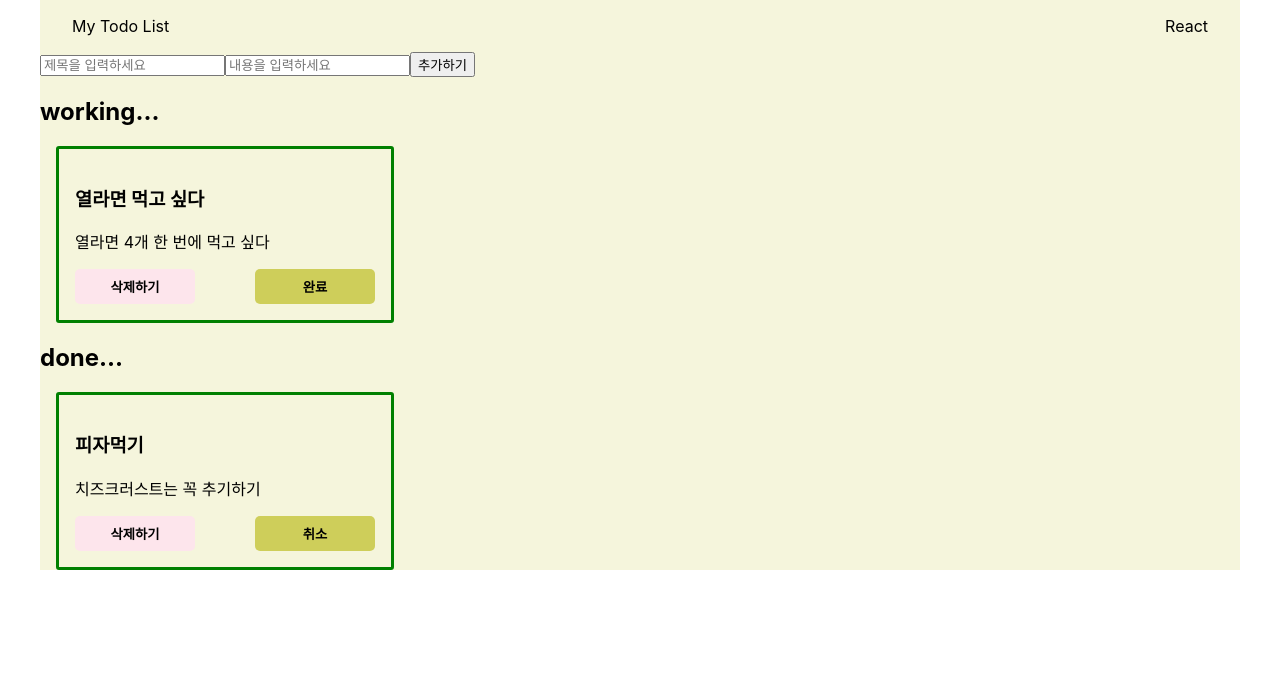
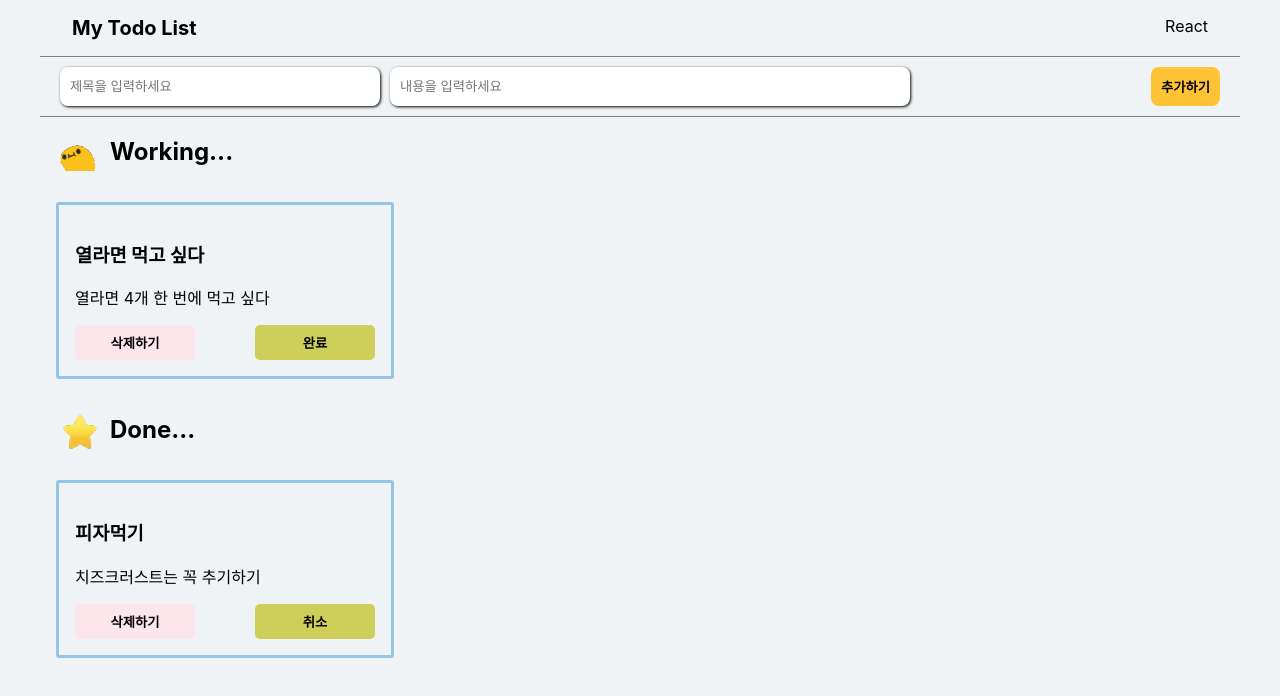
Before and after one commit to Banana-Master/REST-TODO, a React (Create React App) app: page / in a window 1280 px wide. Shown: the top 696 px of the page. Built offline with nearby package versions, Linux system fonts and the light colour scheme.

Commit message:
[수정] Home css 수정

```diff
--- a/src/App.css
+++ b/src/App.css
@@ -1,3 +1,7 @@
+body {
+  background: #eff3f5;
+}
+
 .App {
   text-align: center;
 }
--- a/src/components/InputForm.jsx
+++ b/src/components/InputForm.jsx
@@ -1,36 +1,74 @@
-import React, { useState } from 'react';
-import { useDispatch } from 'react-redux';
-import { addTodo } from '../redux/modules/todos';
-import { v4 as uuid } from 'uuid';
+import React, { useState } from "react";
+import { useDispatch } from "react-redux";
+import { addTodo } from "../redux/modules/todos";
+import { v4 as uuid } from "uuid";
+import { styled } from "styled-components";
 
 function InputForm() {
-  const [title, setTitle] = useState('');
-  const [content, setContent] = useState('');
+  const [title, setTitle] = useState("");
+  const [content, setContent] = useState("");
 
   const dispatch = useDispatch();
 
   const handleClick = () => {
     const todo = { id: uuid(), title, content, isDone: false };
     dispatch(addTodo(todo));
-    setTitle('');
-    setContent('');
+    setTitle("");
+    setContent("");
   };
 
   return (
-    <div>
-      <input
+    <InputsDiv>
+      <div style={{
+        display: 'flex',
+        flexWrap: 'nowrap'
+    }}>
+        <Input
           value={title}
-        placeholder='제목을 입력하세요'
+          placeholder="제목을 입력하세요"
           onChange={(event) => setTitle(event.target.value)}
         />
-      <input
+        <Input
+          style={{width: '500px'}}
           value={content}
-        placeholder='내용을 입력하세요'
+          placeholder="내용을 입력하세요"
           onChange={(event) => setContent(event.target.value)}
         />
-      <button onClick={handleClick}>추가하기</button>
       </div>
+
+      <InputButton onClick={handleClick}>추가하기</InputButton>
+    </InputsDiv>
   );
 }
 
 export default InputForm;
+
+const InputsDiv = styled.div`
+  border-top: 1px solid gray;
+  border-bottom: 1px solid gray;
+  padding: 10px 20px;
+  display: flex;
+  justify-content: space-between;
+  flex-wrap: nowrap;
+`;
+const InputButton = styled.button`
+  background-color: #ffc436;
+  border: none;
+  padding: 10px;
+  border-radius: 8px;
+  font-weight: 600;
+  white-space: nowrap;
+`;
+
+const Input = styled.input`
+  padding: 10px;
+  border: none;
+  border-radius: 8px;
+  margin-right: 10px;
+  width: 300px;
+  box-shadow: 1px 1px 3px black;
+  &:focus {
+    outline: none;
+    box-shadow: 1px 1px 3px #d89803;
+  }
+`;
--- a/src/components/Todo.jsx
+++ b/src/components/Todo.jsx
@@ -41,7 +41,15 @@ const TodoContent = ({ title, content, todo }) => {
       <Title onClick={() => navigate(`detail/${todo.id}`, { state: todo })}>
         {title}
       </Title>
-      <p>{content}</p>
+      <p
+        style={{
+          overflow: "hidden",
+          whiteSpace: "nowrap",
+          textOverflow: "ellipsis",
+        }}
+      >
+        {content}
+      </p>
     </>
   );
 };
@@ -49,7 +57,7 @@ const TodoContent = ({ title, content, todo }) => {
 export default Todo;
 
 const TodoBox = styled.div`
-  border: 3px solid green;
+  border: 3px solid #93c6e6;
   border-radius: 3px;
   margin: 1rem;
   padding: 1rem;
@@ -73,6 +81,9 @@ const Button = styled.button`
 `;
 
 const Title = styled.h3`
+  overflow: hidden;
+  white-space: nowrap;
+  text-overflow: ellipsis;
   cursor: pointer;
   &:hover {
     text-decoration: underline;
--- a/src/components/Todos.jsx
+++ b/src/components/Todos.jsx
@@ -1,30 +1,62 @@
-import React from 'react';
-import { useSelector } from 'react-redux';
-import { useNavigate } from 'react-router-dom';
-import Todo from './Todo';
+import React from "react";
+import { useSelector } from "react-redux";
+import { useNavigate } from "react-router-dom";
+import Todo from "./Todo";
+import star from "../image/star.gif";
+import jelly from "../image/jelly.gif";
+import { styled } from "styled-components";
 
 function Todos() {
   const todos = useSelector((state) => state.todos);
 
   return (
     <div>
-      <h2>working...</h2>
+      <H2Tag>
+        <Image src={jelly} alt="젤리" />
+        <h2>Working...</h2>
+      </H2Tag>
+      <TodoList>
         {todos
           .filter((todo) => !todo.isDone)
           .map((todo) => (
             <Todo key={todo.id} todo={todo} />
           ))}
-      <h2>done...</h2>
+      </TodoList>
+
+      <H2Tag>
+        <Image src={star} alt="별" />
+        <h2>Done...</h2>
+      </H2Tag>
+      <TodoList>
         {todos
           .filter((todo) => todo.isDone)
           .map((todo) => (
             <Todo key={todo.id} todo={todo} />
           ))}
+      </TodoList>
     </div>
   );
 }
 
 export default Todos;
+
+const H2Tag = styled.div`
+  display: flex;
+  align-items: center;
+  margin-left: 20px;
+`;
+
+const Image = styled.img`
+  width: 40px;
+  height: 40px;
+  margin-right: 10px;
+`;
+
+const TodoList = styled.div`
+  display: flex;
+  flex-direction: row;
+  flex-wrap: wrap;
+`;
 
 const TestTodo = ({ todo }) => {
   const navigate = useNavigate();
@@ -36,7 +68,7 @@ const TestTodo = ({ todo }) => {
       </h3>
       <div>{todo.content}</div>
       <button>삭제하기</button>
-      <button>{todo.isDone ? '완료' : '취소'}</button>
+      <button>{todo.isDone ? "완료" : "취소"}</button>
     </>
   );
 };
--- a/src/pages/Home.jsx
+++ b/src/pages/Home.jsx
@@ -10,7 +10,7 @@ function Home() {
     min-width: 800px;
     margin-left: auto;
     margin-right: auto;
-    background-color: beige;
+    /* background-color: beige; */
   `;
   const Title = styled.div`
     padding: 1rem 2rem;
@@ -20,7 +20,9 @@ function Home() {
   return (
     <Body>
       <Title>
-        <span>My Todo List</span>
+        <span style={{fontSize: '20px', fontWeight: '700'}}>
+          My Todo List
+          </span>
         <span>React</span>
       </Title>
       <InputForm></InputForm>
```
Also changed, not shown: src/image/jelly.gif (added), src/image/star.gif (added). Lines whose indentation alone changed are shown as unchanged.
